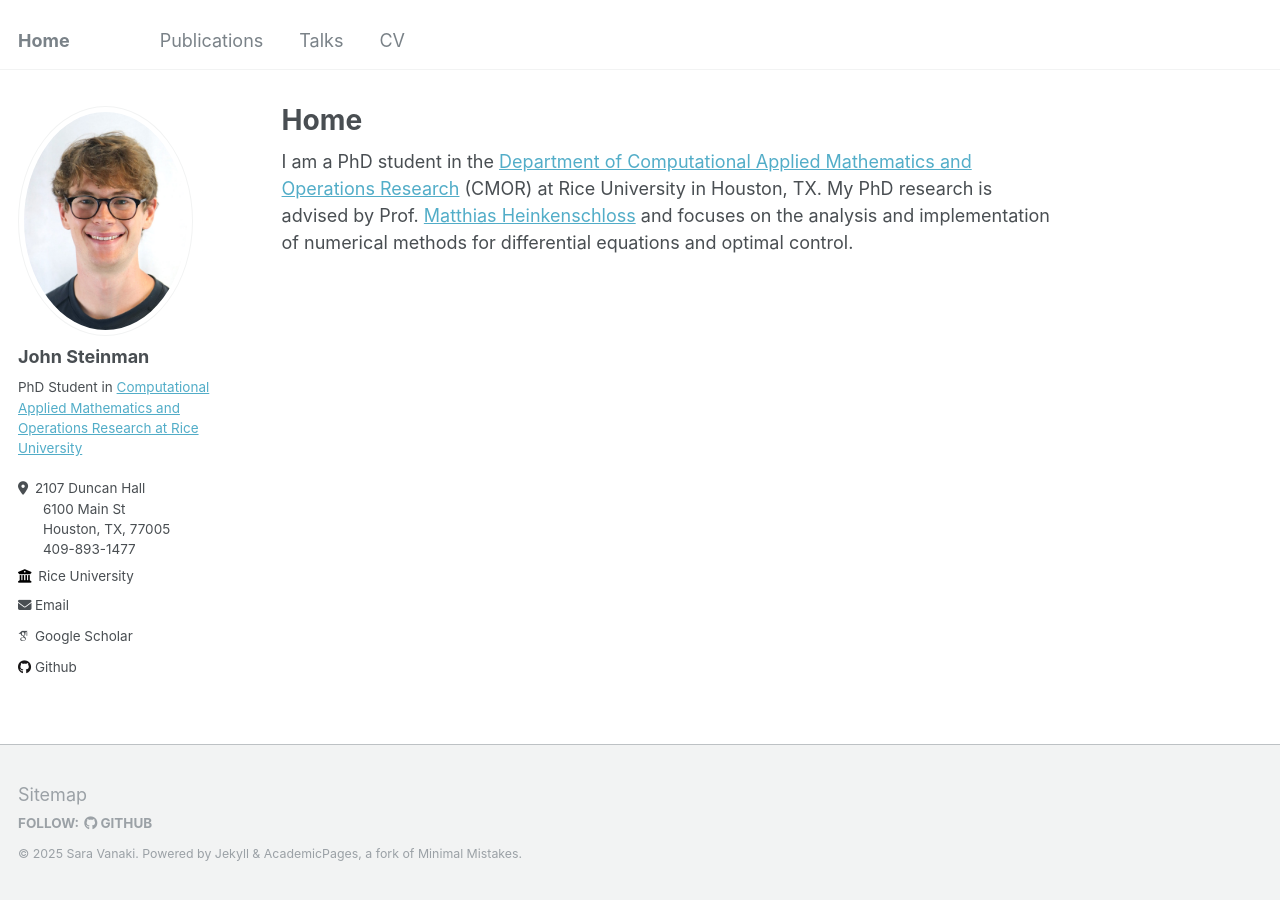
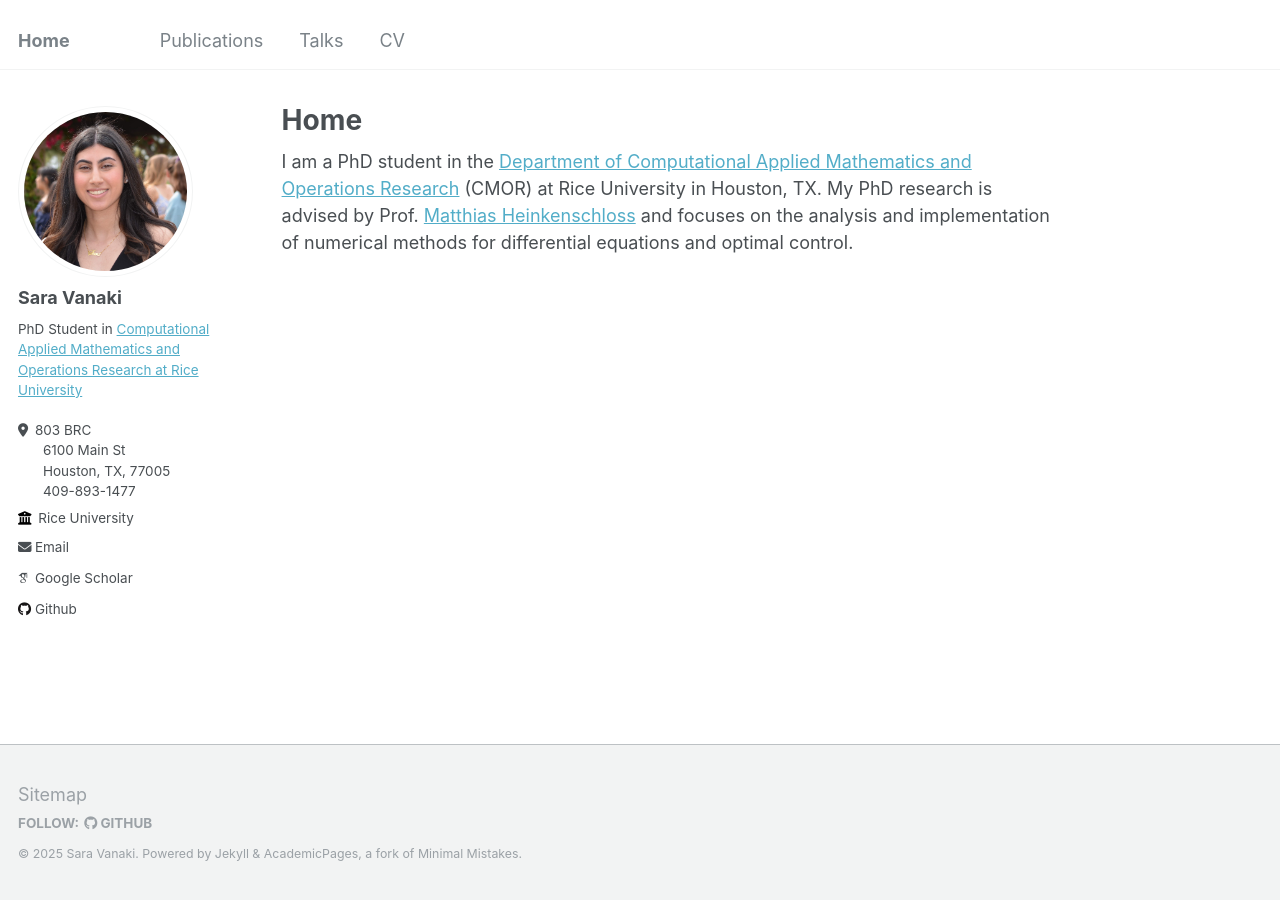
Before and after one commit to svanaki1/Sara-Vanaki, a Jekyll site: the page built from _pages/about.md, in a window 1280 px wide. Built offline with Jekyll 4.4.1, drawn with Linux system fonts in a browser that asks for light colours; some web fonts are replaced.

Commit message:
Update _config.yml

```diff
--- a/_config.yml
+++ b/_config.yml
@@ -21,14 +21,14 @@ repository               : "svanaki1/svanaki1.github.io"
 #               Additional customization can be done by editing /_includes/author-profile.html
 author:
   # Biographic information
-  avatar           : "steinman-headshot.jpg"
-  name             : "John Steinman"
+  avatar           : "headshot prom small.jpg"
+  name             : "Sara Vanaki"
   pronouns         : # example: "she/her"
   bio              : "PhD Student in <a href=http://www.caam.rice.edu/>Computational Applied Mathematics and Operations Research at Rice University</a>"
-  location         : "2107 Duncan Hall<br>&emsp;&nbsp;&nbsp; 6100 Main St<br>&emsp;&nbsp;&nbsp; Houston, TX, 77005<br>&emsp;&nbsp;&nbsp; 409-893-1477"
+  location         : "803 BRC<br>&emsp;&nbsp;&nbsp; 6100 Main St<br>&emsp;&nbsp;&nbsp; Houston, TX, 77005<br>&emsp;&nbsp;&nbsp; 409-893-1477"
   employer         : "Rice University"
   uri              : # URL
-  email            : "john.steinman@rice.edu"
+  email            : "svanaki@rice.edu"
 
   # Academic websites
   arxiv            : # URL - Update with the correct link to your profile
```
